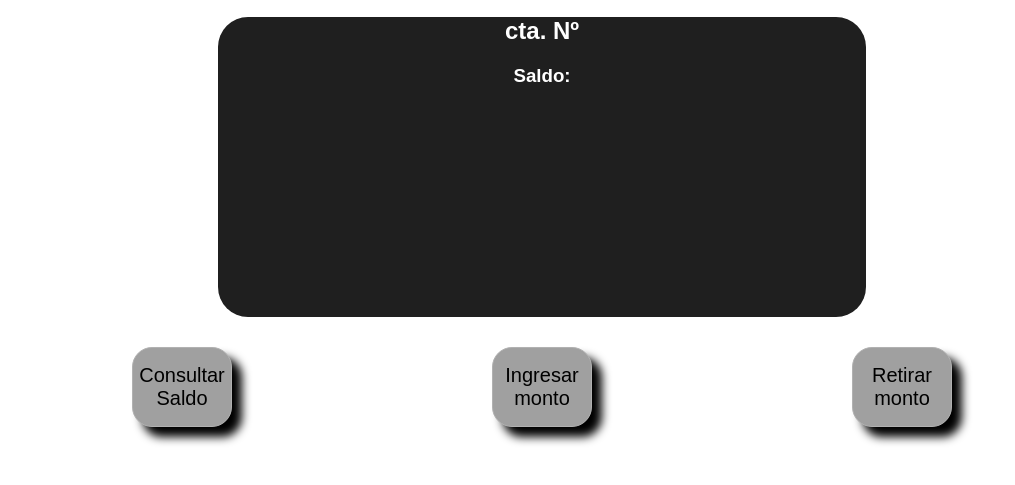
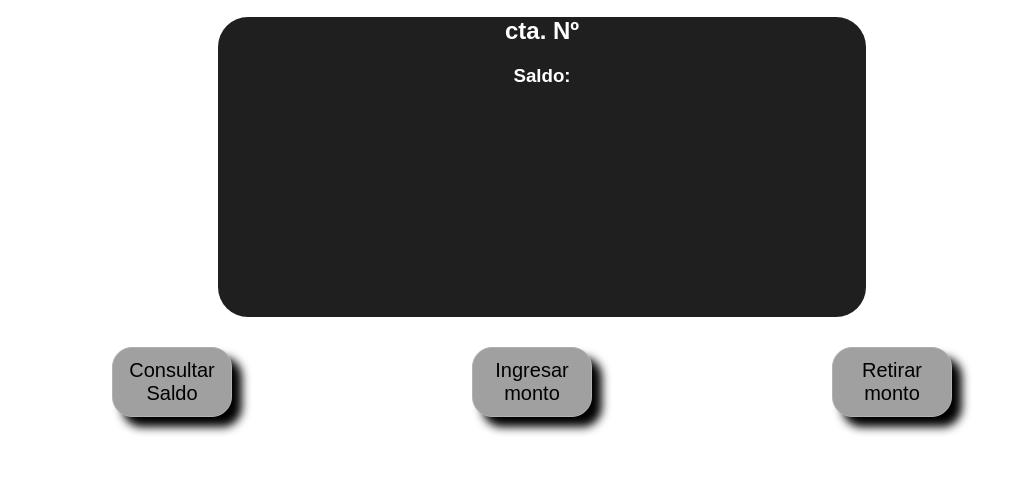
Before and after one commit to PaulyDiaz/Proyecto-Cajero-Automatico, a plain HTML site: page home.html in a window 1280 px wide. Shown: the part 432-917 px from the top of the page, without its empty margins (98-1113 px from the left). Drawn offline with Linux system fonts and the light colour scheme.

Commit message:
segundo html + css

```diff
--- a/home.html
+++ b/home.html
@@ -5,7 +5,8 @@
     <meta http-equiv="X-UA-Compatible" content="IE=edge">
     <meta name="viewport" content="width=device-width, initial-scale=1.0">
     <link rel="stylesheet" href="./styles.css">
-    <title>Document</title>
+    <link rel="shortcut icon" href="./img/criptp.png">
+    <title>Cajero Automatico</title>
 </head>
 <body>
     <header class="hdr-home">
--- a/styles.css
+++ b/styles.css
@@ -146,7 +146,7 @@ body{
     flex-direction: row;
     justify-content: center;
     width: 100%;
-    height: 80px;
+    height: 70px;
     margin: 30px;
     margin-bottom: 90px;
 }
@@ -155,9 +155,9 @@ body{
     text-align: center;
     font-size: 20px;
     background-color: #a0a0a0;
-    margin: 0px 160px 0px 100px;
+    margin: 0px 160px 0px 80px;
     border-radius: 20px;
-    width: 250px;
+    width: 350px;
     border: 1px solid #b1b1b1;
     box-shadow: 10px 10px 10px;
 }
```
